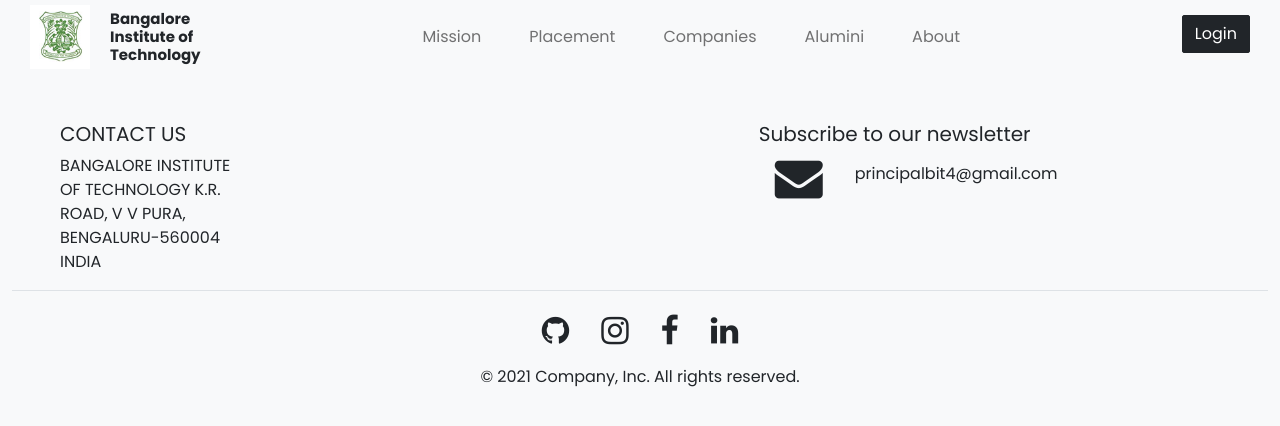
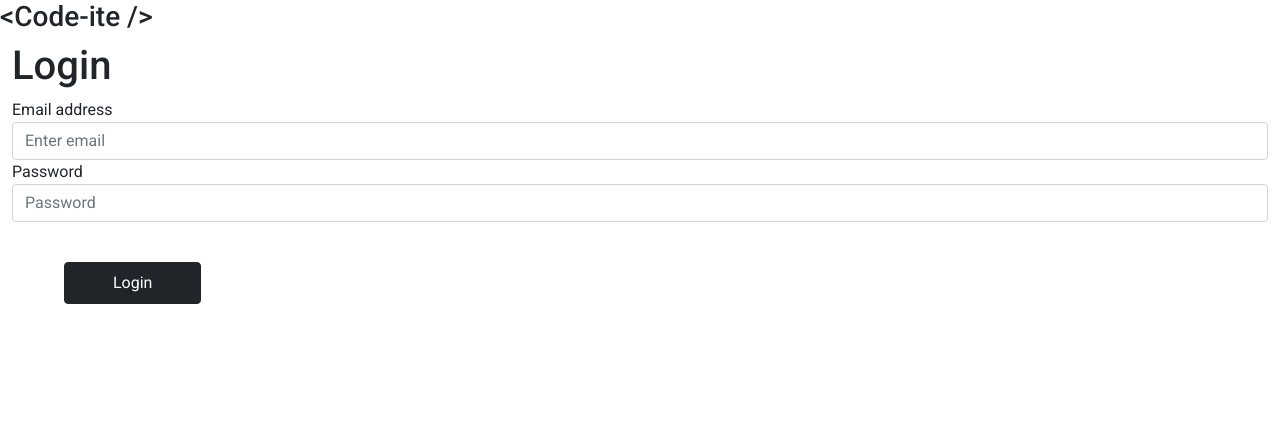
Before and after one commit to aniket1104/bit-placement-cell, a React (Create React App) app in the folder client/: page /login in a window 1280 px wide. Shown: the top 426 px of the page. Built offline with nearby package versions, Linux system fonts and the light colour scheme.

Commit message:
alumni page

```diff
--- a/client/package.json
+++ b/client/package.json
@@ -8,6 +8,8 @@
     "@testing-library/user-event": "^13.5.0",
     "react": "^17.0.2",
     "react-dom": "^17.0.2",
+    "react-icons": "^4.3.1",
+    "react-router-dom": "^6.2.1",
     "react-scripts": "5.0.0",
     "web-vitals": "^2.1.2"
   },
--- a/client/src/App.js
+++ b/client/src/App.js
@@ -1,10 +1,17 @@
 import Home from "./core/Home";
+import Login from "./core/Login";
+import { BrowserRouter as Router, Routes, Route, Navigate } from 'react-router-dom'
+import Alumni from "./core/Alumni";
 
 function App() {
   return (
-    <div className="App">
-      <Home/>
-    </div>
+    <Router>
+      <Routes>
+        <Route path="/" element={<Home />} />
+        <Route path="/login" element={<Login />} />
+        <Route path="/alumni" element={<Alumni />} />
+      </Routes>
+    </Router>
   );
 }
 
--- /dev/null
+++ b/client/src/assets/css/Alumni.css
@@ -0,0 +1,62 @@
+.alumni {
+  display: flex;
+  /* flex-direction: row; */
+  height: 80vh;
+}
+
+.alumni-header {
+  width: 6%;
+  border-right: 1px solid rgb(209, 209, 209);
+  height: 100vh;
+}
+
+.alumni-header-wrapper {
+  transform: rotate(90deg) !important;
+}
+
+.alumni-header-wrapper > h3 {
+  font-size: 32px;
+  margin: 0;
+  padding-top: 15px;
+  font-weight: 400;
+  /* height: 80vh; */
+}
+
+.description {
+  width: 94%;
+  padding-top: 110px;
+  margin: 0 110px;
+}
+
+.home {
+  padding-left: 0;
+}
+
+.current-link {
+  padding: 8px 16px 8px 0;
+}
+
+.title-wrapper {
+  border-bottom: 1px solid rgb(209, 209, 209);
+}
+
+.title-desc {
+  width: 75%;
+}
+
+.title-desc > p {
+  font-size: 36px;
+  margin: 1rem 0;
+}
+
+/* .feedback {
+  padding: 1rem 0;
+} */
+
+.feedback > h3 {
+  font-size: 36px;
+  font-weight: 400;
+  border-top: 3px solid blue;
+  display: inline-block;
+  padding: 30px 0;
+}
--- a/client/src/assets/css/Header.css
+++ b/client/src/assets/css/Header.css
@@ -1,5 +1,10 @@
+a {
+  text-decoration: none;
+}
+
 .header {
   padding: 5px 30px;
+  background-color: white !important;
 }
 
 .clgName {
@@ -16,6 +21,7 @@
 
 .link {
   font-size: 16px;
+  text-decoration: none;
 }
 
 .link:hover {
--- a/client/src/components/Header.jsx
+++ b/client/src/components/Header.jsx
@@ -1,6 +1,7 @@
 import React from "react";
 import logo from "../assets/img/bitlogo.png";
 import "../assets/css/Header.css";
+import { Link } from "react-router-dom";
 
 const header = () => {
   return (
@@ -15,38 +16,57 @@ const header = () => {
           </div>
         </div>
         <div className="items">
-          <ul class="navbar-nav">
-            <li class="nav-item px-3">
-              <a class="nav-link link" aria-current="page" href="#">
+          <ul className="navbar-nav">
+            <Link to="/">
+              <li className="nav-item px-3">
+                <a className="nav-link link" aria-current="page" href="#">
+                  Home
+                </a>
+              </li>
+            </Link>
+            <Link to="#">
+              <li className="nav-item px-3">
+                <a className="nav-link link" aria-current="page" href="#">
                   Mission
                 </a>
               </li>
-            <li class="nav-item px-3">
-              <a class="nav-link link" href="#">
+            </Link>
+            <Link to="#">
+              <li className="nav-item px-3">
+                <a className="nav-link link" href="#">
                   Placement
                 </a>
               </li>
-            <li class="nav-item px-3">
-              <a class="nav-link link" href="#">
+            </Link>
+            <Link to="#">
+              <li className="nav-item px-3">
+                <a className="nav-link link" href="#">
                   Companies
                 </a>
               </li>
-            <li class="nav-item px-3">
-              <a class="nav-link link" href="#">
+            </Link>
+            <Link to="/alumni">
+              <li className="nav-item px-3">
+                <a className="nav-link link" href="#">
                   Alumini
                 </a>
               </li>
-            <li class="nav-item px-3">
-              <a class="nav-link link" href="#">
+            </Link>
+            <Link to="#">
+              <li className="nav-item px-3">
+                <a className="nav-link link" href="#">
                   About
                 </a>
               </li>
+            </Link>
           </ul>
         </div>
         <div className="login">
+          <Link to="/login">
             <button type="button" class="btn btn-dark login-btn">
               Login
             </button>
+          </Link>
         </div>
       </nav>
     </div>
--- /dev/null
+++ b/client/src/core/Alumni.jsx
@@ -0,0 +1,97 @@
+import React, { useState } from "react";
+import Header from "../components/Header";
+// import Footer from "../components/Footer";
+import "../assets/css/Alumni.css";
+import { Link } from "react-router-dom";
+import { FaChevronLeft, FaChevronRight, FaQuoteRight } from "react-icons/fa";
+
+const Alumni = () => {
+  // const AlumniFeedback = () => {
+  //   const Review = {
+  //     id: 1,
+  //     name: "susan smith",
+  //     job: "web developer",
+  //     image:
+  //       "https://res.cloudinary.com/diqqf3eq2/image/upload/v1586883334/person-1_rfzshl.jpg",
+  //     text: "I'm baby meggings twee health goth +1. Bicycle rights tumeric chartreuse before they sold out chambray pop-up. Shaman humblebrag pickled coloring book salvia hoodie, cold-pressed four dollar toast everyday carry",
+  //   };
+
+  //   return (
+  //     <article className="review">
+  //       <div className="img-container">
+  //         <img src={Review.image} alt={Review.name} className="person-img" />
+  //         <span className="quote-icon">
+  //           <FaQuoteRight />
+  //         </span>
+  //       </div>
+  //       <h4 className="author">{Review.name}</h4>
+  //       <p className="job">{Review.job}</p>
+  //       <p className="info">{Review.text}</p>
+  //       <div className="button-container">
+  //         <button className="prev-btn">
+  //           <FaChevronLeft />
+  //         </button>
+  //         <button className="next-btn">
+  //           <FaChevronRight />
+  //         </button>
+  //       </div>
+  //       <button className="random-btn">Surprise Me</button>
+  //     </article>
+  //   );
+  // };
+
+  const AlumniInfo = () => {
+    return (
+      <div>
+        <div className="title-wrapper">
+          <div className="title-desc">
+            <p>
+              Lorem ipsum dolor sit amet consectetur adipisicing elit. Inventore
+              earum harum nam sapiente quis rem nihil in cupiditate iusto omnis
+              sed qui repellat, temporibus soluta repudiandae facilis magnam
+              esse, veniam aliquid accusamus aperiam? Necessitatibus repellat,
+              laborum error, labore autem officia quis quo vel eligendi eum
+              illum numquam eaque est qui!
+            </p>
+          </div>
+        </div>
+        <div className="feedback">
+          <h3>Alumni Feedback</h3>
+          <AlumniFeedback />
+        </div>
+      </div>
+    );
+  };
+
+  const AlumniDsc = () => {
+    return (
+      <div className="alumni">
+        <div className="alumni-header">
+          <div className="alumni-header-wrapper position-absolute top-50 start-0 translate-middle">
+            <h3>Alumni</h3>
+          </div>
+        </div>
+        <div className="description">
+          <div className="navigation-link d-flex">
+            <Link to="/">
+              <a className="nav-link home" aria-current="page" href="#">
+                Home
+              </a>
+            </Link>
+            <div className="current-link">/ Alumni</div>
+          </div>
+          <AlumniInfo />
+        </div>
+      </div>
+    );
+  };
+
+  return (
+    <div>
+      <Header />
+      <AlumniDsc />
+    </div>
+  );
+};
+
+export default Alumni;
--- a/client/src/core/Home.jsx
+++ b/client/src/core/Home.jsx
@@ -1,13 +1,13 @@
 import React from "react";
 import Header from "../components/Header";
-import Footer from "../components/Footer";
+// import Footer from "../components/Footer";
 import "../assets/css/Home.css";
 
 const Home = () => {
   return (
     <div>
       <Header />
-      <Footer />
+      {/* <Footer /> */}
     </div>
   );
 };
--- /dev/null
+++ b/client/src/core/Login.jsx
@@ -0,0 +1,48 @@
+import React from "react";
+
+const Login = () => {
+  return (
+    <div className="wrapper">
+      <nav>
+        <h3>{"<Code-ite />"}</h3>
+      </nav>
+      <div className="login-container container-fluid">
+        <div className="left">
+          <form className="LoginForm">
+            <h1>Login</h1>
+            <div className="form-group-1">
+              <label htmlFor="exampleInputEmail1">Email address</label>
+              <input
+                type="email"
+                className="form-control"
+                id="exampleInputEmail1"
+                aria-describedby="emailHelp"
+                placeholder="Enter email"
+                // ref={email}
+              />
+            </div>
+            <div className="form-group-2">
+              <label htmlFor="exampleInputPassword1">Password</label>
+              <input
+                type="password"
+                className="form-control"
+                id="exampleInputPassword1"
+                placeholder="Password"
+                // ref={password}
+              />
+            </div>
+            <div className="container m-3 ">
+              <input
+                type="button"
+                value="Login"
+                className="btn btn-dark m-4 px-5 py-2 login-button"
+              />
+            </div>
+          </form>
+        </div>
+      </div>
+    </div>
+  );
+};
+
+export default Login;
--- a/client/src/index.css
+++ b/client/src/index.css
@@ -1,12 +1,15 @@
-@import url("https://fonts.googleapis.com/css2?family=Poppins:wght@100;300;400;600;700&display=swap");
+@import url("https://fonts.googleapis.com/css2?family=Rubik:wght@300;400;500;600;700&display=swap");
+@import url("https://fonts.googleapis.com/css2?family=Roboto:wght@100;300;400;500;700&display=swap");
 
 body {
   margin: 0;
-  font-family: "Poppins", sans-serif;
+  /* font-family: "Rubik", sans-serif; */
+  font-family: "Roboto", sans-serif;
   -webkit-font-smoothing: antialiased;
   -moz-osx-font-smoothing: grayscale;
 }
 
 code {
-  font-family: "Poppins", sans-serif;
+  /* font-family: "Rubik", sans-serif; */
+  font-family: "Roboto", sans-serif;
 }
--- a/client/src/index.js
+++ b/client/src/index.js
@@ -9,5 +9,3 @@ ReactDOM.render(
   </React.StrictMode>,
   document.getElementById('root')
 );
-
-console.log("hello world shreya");
```
Also changed, not shown: 1 other file (tests, documents, lock files or other folders). Lines whose indentation alone changed are shown as unchanged.
